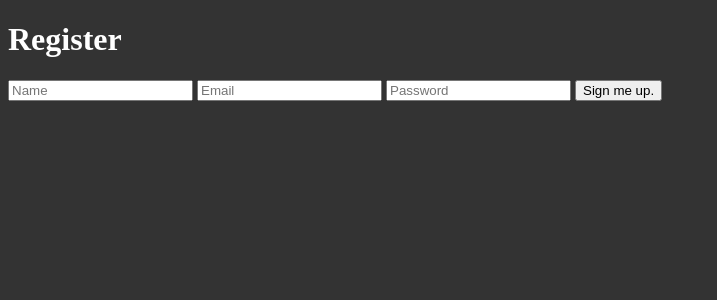
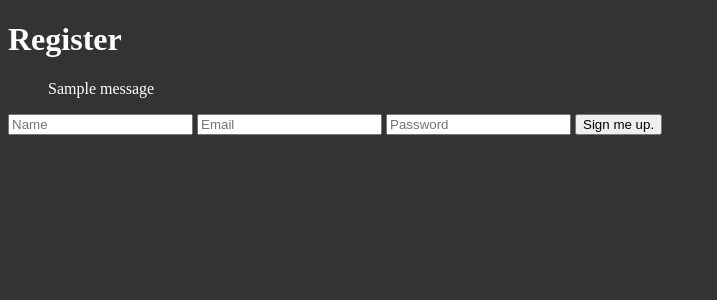
Before and after one commit to CamilleOnoda/100_days_Python, a Flask app: template Day_68-Flask-authentication/templates/register.html in a window 1280 px wide. Shown: the top 300 px of the page, without its empty margins (0-717 px from the left). Run offline with Flask 3, Linux system fonts and the light colour scheme; the template is opened without the code that fills it: most values are stand-ins (such as "Sample title", 1, 10 or a date in 2020); one stand-in notice (Sample message) is shown; some libraries are stand-ins or nearby versions.

Commit message:
Render flask flash messages

```diff
--- a/Day_68-Flask-authentication/templates/register.html
+++ b/Day_68-Flask-authentication/templates/register.html
@@ -3,6 +3,15 @@
 
 <div class="box">
 	<h1>Register</h1>
+    {% with messages = get_flashed_messages() %}
+    {% if messages %}
+    <ul class="flashes">
+      {% for message in messages %}
+      <p>{{ message }}<p>
+      {% endfor %}
+    </ul>
+    {% endif %}
+    {% endwith %}
     <form action="{{ url_for('register') }}" method="post">
     	<input type="text" name="name" placeholder="Name" required="required" />
 		<input type="email" name="email" placeholder="Email" required="required" />
```
